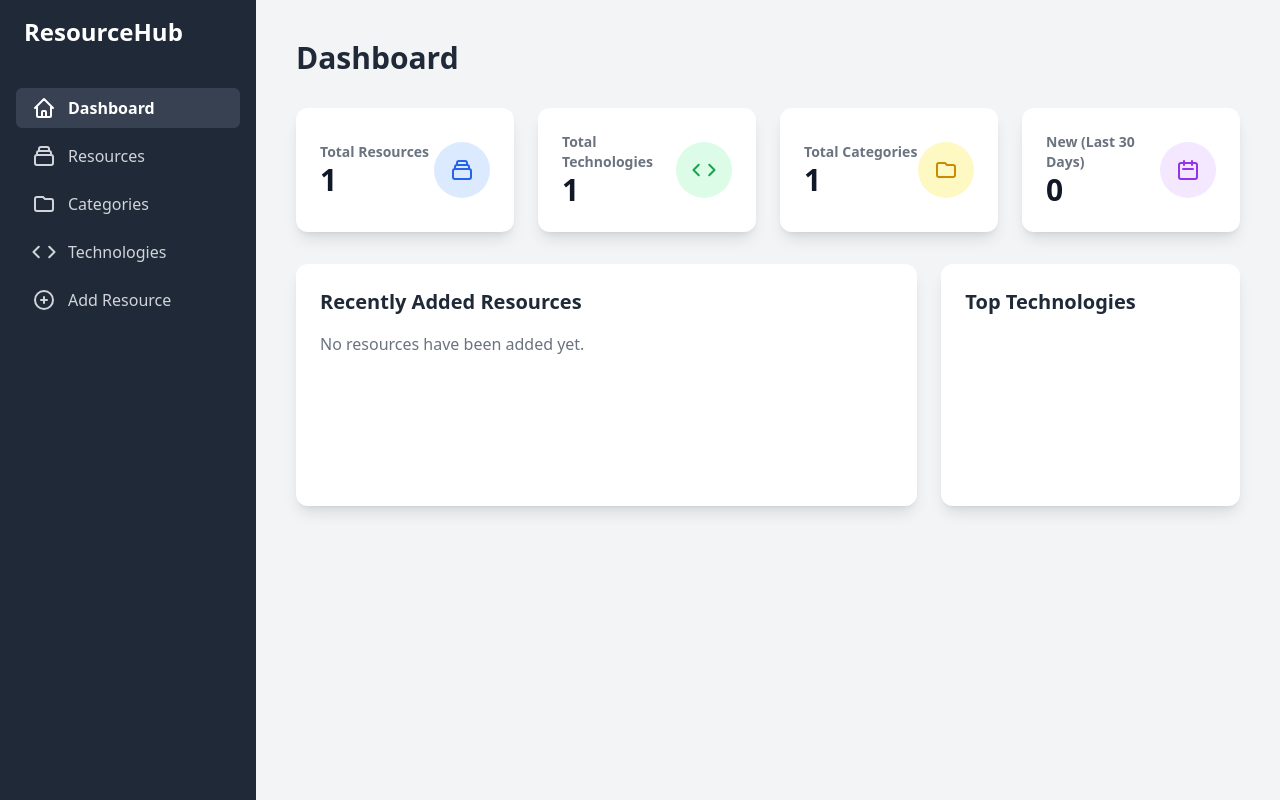
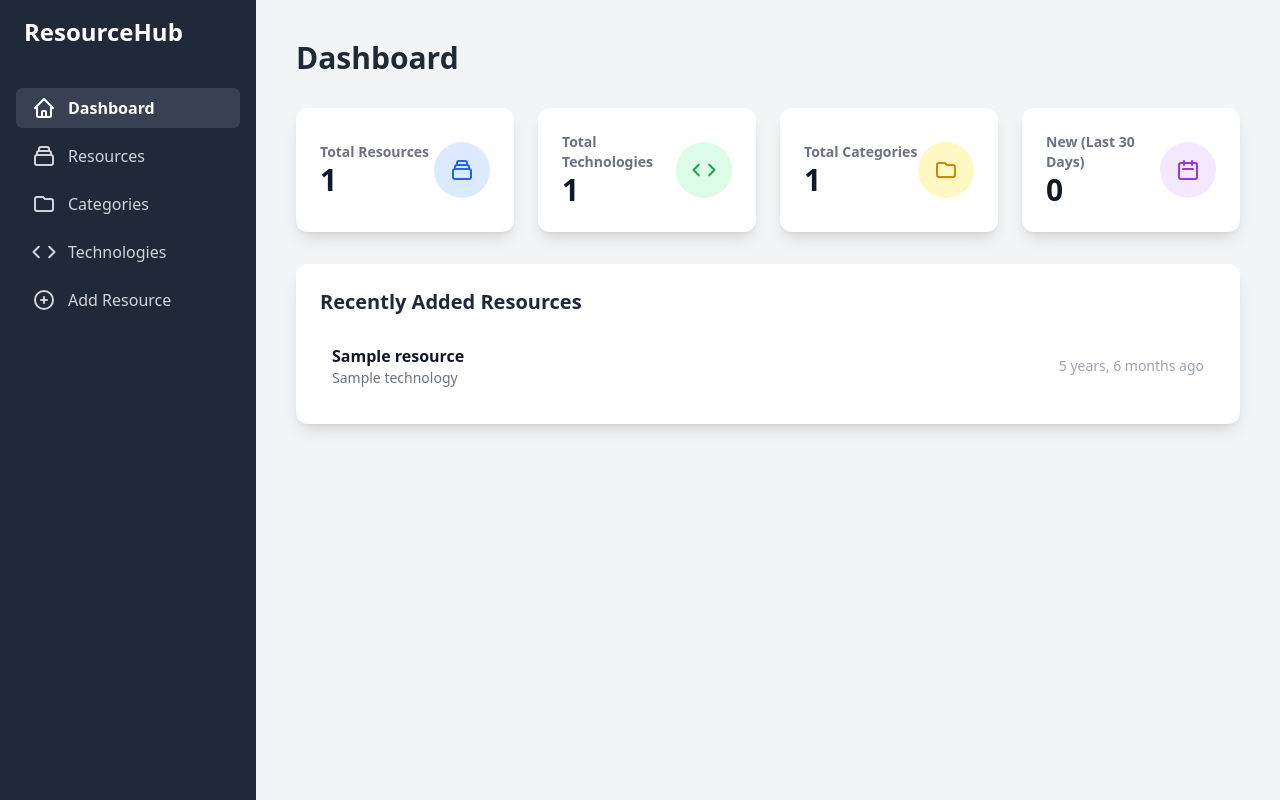
Before and after one commit to mosesdev777/ResourceHub-Stand-Alone, a Django app: page /resourcehub/ in a window 1280 px wide. Run offline with Django 5.2, Linux system fonts and the light colour scheme; tables that the repository leaves empty hold one stand-in row (values such as "Sample post"); some libraries are stand-ins or nearby versions.

Commit message:
modifying some templates

```diff
--- a/resourcehub/templates/resourcehub/base.html
+++ b/resourcehub/templates/resourcehub/base.html
@@ -112,7 +112,7 @@
 
         </aside>
 
-        <main class="flex-1 p-10 overflow-y-auto ">
+        <main class="flex-1 p-10 overflow-y-auto max-w-7xl">
             {% block content %}
 
             {% endblock %}
--- a/resourcehub/templates/resourcehub/dashboard.html
+++ b/resourcehub/templates/resourcehub/dashboard.html
@@ -78,7 +78,7 @@
 
 <!-- Other dashboard components will go here later -->
 <!-- New Row for Lists and Charts -->
-<div class="mt-8 grid grid-cols-1 lg:grid-cols-3 gap-6">
+<div class="mt-8 grid grid-cols-1 lg:grid-cols-1 gap-6">
 
     <!-- Left Column: Recently Added Resources -->
     <div class="lg:col-span-2 bg-white p-6 rounded-xl shadow-lg">
@@ -100,16 +100,6 @@
             <!-- End of loop -->
         </div>
     </div>
-
-    <!-- Right Column: Top Technologies Chart -->
-    <div class="bg-white p-6 rounded-xl shadow-lg">
-        <h2 class="text-xl font-bold text-gray-800 mb-4">Top Technologies</h2>
-        <!-- The canvas element where a chart library like Chart.js will draw the graph -->
-        <div>
-            <canvas id="topTechChart"></canvas>
-        </div>
-    </div>
-
 </div>
 
 {% endblock %}
--- a/resourcehub/templates/resourcehub/resources/create.html
+++ b/resourcehub/templates/resourcehub/resources/create.html
@@ -3,7 +3,7 @@
 {% block title %}Add New Resource{% endblock %}
 
 {% block content %}
-<div class="max-w-4xl mx-auto bg-white p-8 rounded-xl shadow-lg">
+<div class="max-w-5xl  bg-white p-8 rounded-xl shadow-lg">
   <h1 class="text-3xl font-bold text-gray-800 mb-8 border-b pb-4">Add a New Resource</h1>
 
   <!--
--- a/resourcehub/views.py
+++ b/resourcehub/views.py
@@ -1,7 +1,7 @@
 from django.shortcuts import render
 from django.urls import reverse_lazy
 from django.utils import timezone
-from django.db.models import Q
+from django.db.models import Q, Count
 from datetime import timedelta
 from .models import Resource, Category, Technology
 from .forms import ResourceForm, CategoryForm, TechnologyForm
@@ -22,45 +22,51 @@ class HomeView(TemplateView):
 
     def get_context_data(self, **kwargs):
         """
-        This method is used to gather all the data that will be sent to the template.
-        It's the standard way to add context to a Class-Based View.
+        Gathers all the necessary data for the dashboard template,
+        including KPI stats, recent resources, and chart data.
         """
-        # First, call the base implementation to get the initial context.
         context = super().get_context_data(**kwargs)
 
-        # --- Statistics Calculation ---
-        # The same logic from the function-based view is now here.
-
-        # 1. Total count of all saved resources.
+        # --- KPI Cards Statistics ---
         total_resources = Resource.objects.count()
-
-        # 2. Total count of unique technologies.
         total_technologies = Technology.objects.count()
-
-        # 3. Total count of unique categories.
         total_categories = Category.objects.count()
-
-        # 4. Count of new resources added in the last 30 days.
         thirty_days_ago = timezone.now() - timedelta(days=30)
         new_resources_last_30_days = Resource.objects.filter(
             created_at__gte=thirty_days_ago
         ).count()
 
-        # --- Update Context ---
-        # We add our calculated statistics to the context dictionary.
-        # Using context.update() is a clean way to add multiple items.
+        # --- NEW: Recently Added Resources List ---
+        # Get the 5 most recently created resources.
+        recent_resources = Resource.objects.order_by("-created_at")[:5]
+
+        # --- NEW: Top 5 Technologies Chart Data ---
+        # Use annotate() to add a 'resource_count' field to each Technology object.
+        # This counts the number of related resources for each technology.
+        top_technologies_query = Technology.objects.annotate(
+            resource_count=Count("resource")
+        ).order_by("-resource_count")[
+            :5
+        ]  # Order by the new field and get the top 5.
+
+        # Prepare lists for Chart.js labels (names) and data (counts)
+        top_tech_labels = [tech.name for tech in top_technologies_query]
+        top_tech_data = [tech.resource_count for tech in top_technologies_query]
+
+        # --- Update Context with all the data ---
         context.update(
             {
                 "total_resources": total_resources,
                 "total_technologies": total_technologies,
                 "total_categories": total_categories,
                 "new_resources_last_30_days": new_resources_last_30_days,
+                "recent_resources": recent_resources,
+                "top_tech_labels": top_tech_labels,
+                "top_tech_data": top_tech_data,
                 "section": "dashboard",
-                # Optional: for highlighting the active link
             }
         )
 
-        # Finally, return the updated context.
         return context
 
 
```
